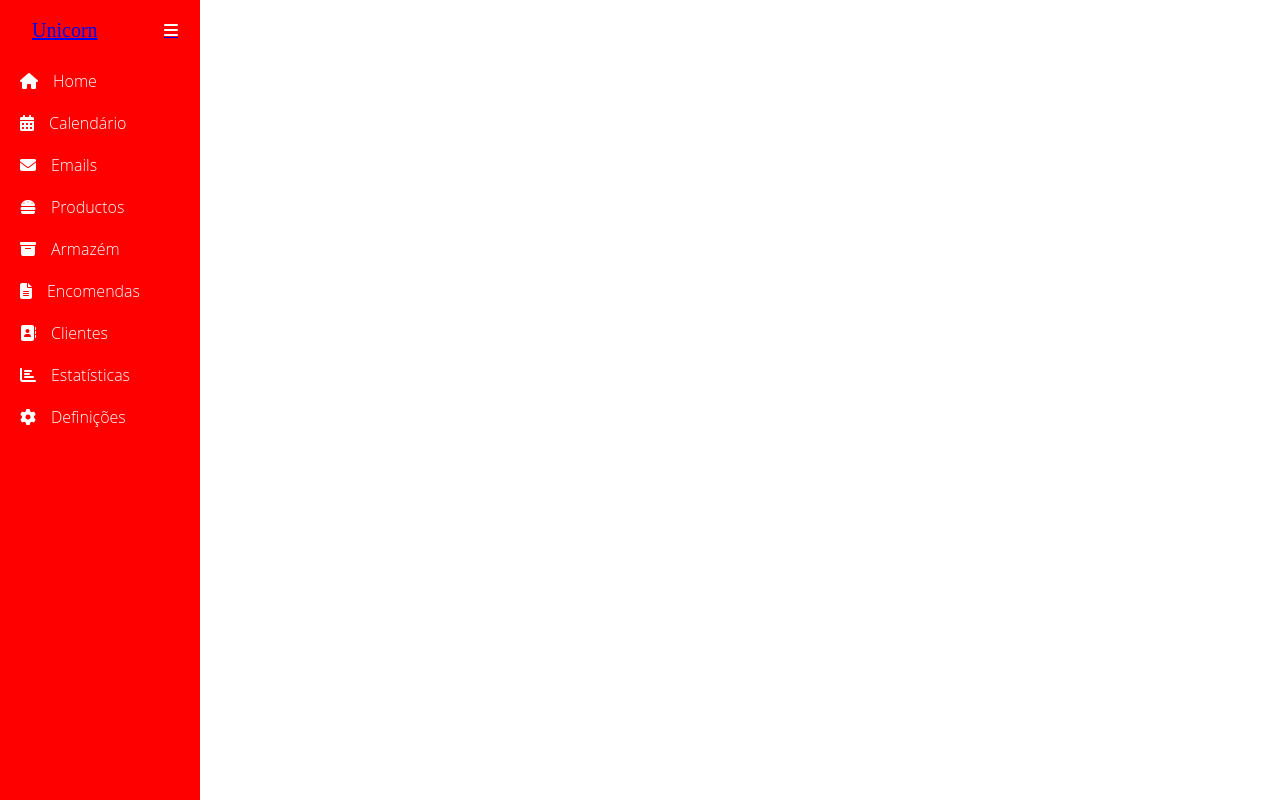
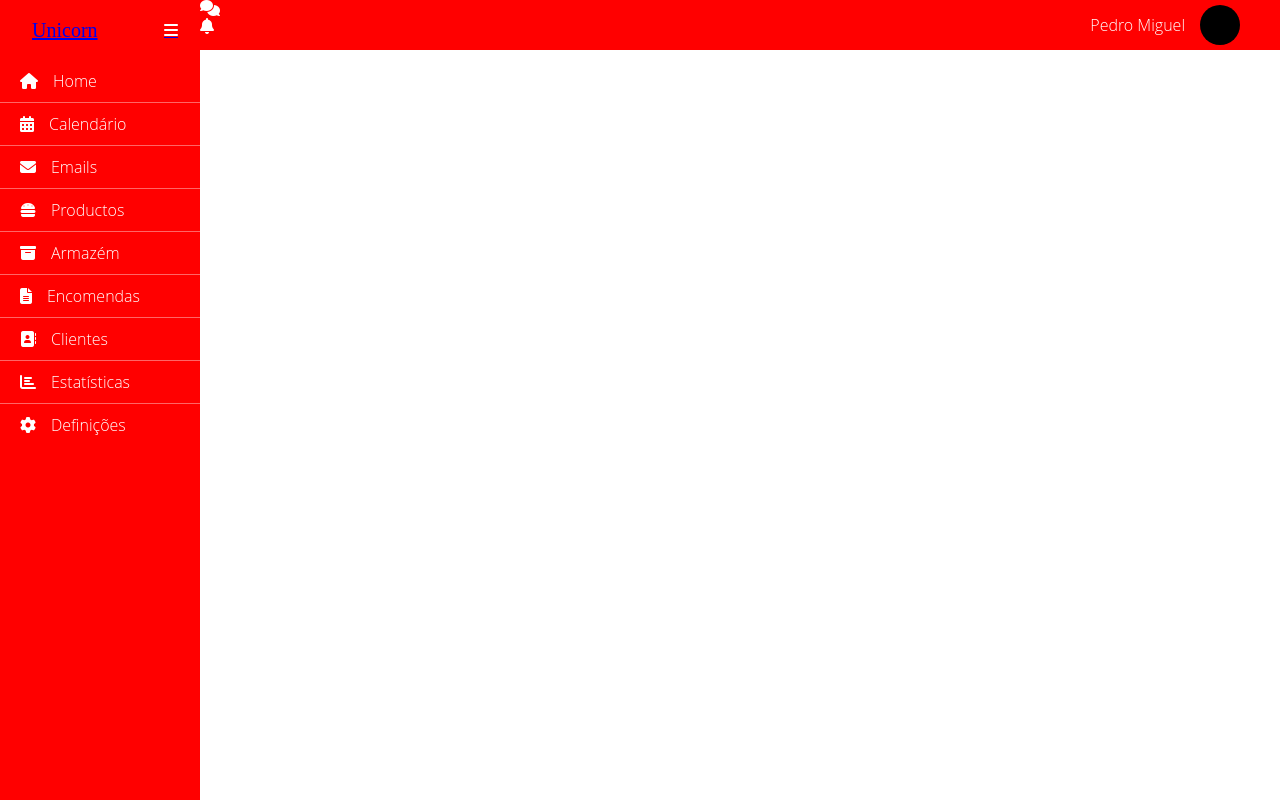
Before and after one commit to iuri3d/Projecto_old, a website: page index.html in a window 1280 px wide. Drawn offline with nearby package versions, Linux system fonts and the light colour scheme.

Commit message:
Topbar setup

```diff
--- a/css/_sidebar.scss
+++ b/css/_sidebar.scss
@@ -31,6 +31,10 @@
         display: none;
         transition: all 0.15s ease-in-out;
     }
+
+    a + a + a{
+        border-top: 1px solid rgba($color: white, $alpha: 0.4);
+    }
 }
 
 .icon{
--- /dev/null
+++ b/css/_topbar.scss
@@ -0,0 +1,39 @@
+@import '_utils';
+
+.contentbox{
+    margin-left: 200px;
+
+    &.open{
+        margin-left: 58px;
+    }
+
+    .fas{
+        color: $iconcolor;
+    }
+}
+
+.topbar{
+    width: 100%;
+    height: 50px;
+    background-color: $mainbackgroundcolor;
+
+    .user{
+        position: absolute;
+        right: 40px;
+        padding: 5px 0;
+
+        .username{
+            padding: 0 15px;
+            font-family: $textfontfamily;
+            font-weight: $textlight;
+            color: $textcolor;
+        }
+
+        .userprofilepic{
+            width: 40px;
+            height: 40px;
+            border-radius: 50%;
+            background-color: black;
+        }
+    }
+}
--- a/css/main.scss
+++ b/css/main.scss
@@ -1,4 +1,5 @@
 @import '_sidebar';
+@import '_topbar';
 
 body{
     margin: 0;
--- a/index.html
+++ b/index.html
@@ -9,6 +9,8 @@
 </head>
 <body>
     <div class="container">
+
+        <!-- /////////////////////SIDEBAR//////////////////////////////-->
         <div class="sidebar open">
             <a href="#" class="header d-flex">
                 <span class="logo collapse d-flex align-center">Unicorn</span>
@@ -66,6 +68,22 @@
                     <i class="fas fa-cog"></i>
                 </span><span class="collapse">Definições</span>
             </a>
+        </div>
+
+        <!--///////////////////TOPBAR////////////////////////-->
+        <div class="contentbox">
+            <div class="topbar">
+                <div class="user d-flex">
+                    <div class="username d-flex align-center">Pedro Miguel</div>
+                    <div class="userprofilepic"></div>
+                </div>
+                <div class="alerts">
+                    <div class="messages"><i class="fas fa-comments"></i></div>
+                    <div class="notifications"><i class="fas fa-bell"></i></div>
+                </div>
+            </div>
+        </div>
+
     </div>
 
 
--- a/js/main.js
+++ b/js/main.js
@@ -1,5 +1,5 @@
 $(".hamburger").click(function() {
     $(".sidebar").toggleClass("open");
-    /*$(".contentbox").toggleClass("open");*/
+    $(".contentbox").toggleClass("open");
 
 });
```
Also changed, not shown: css/main.css, 1 other file.
